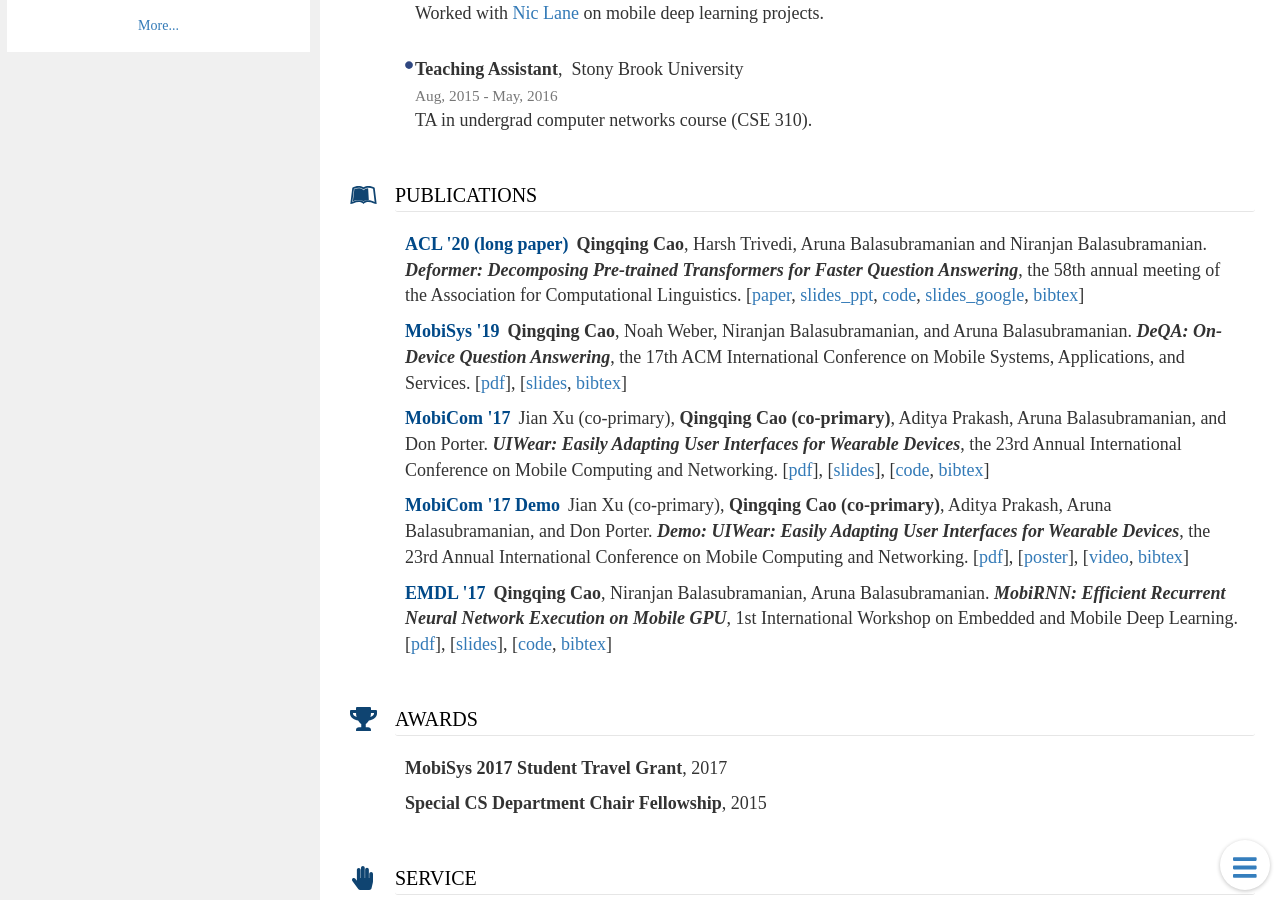
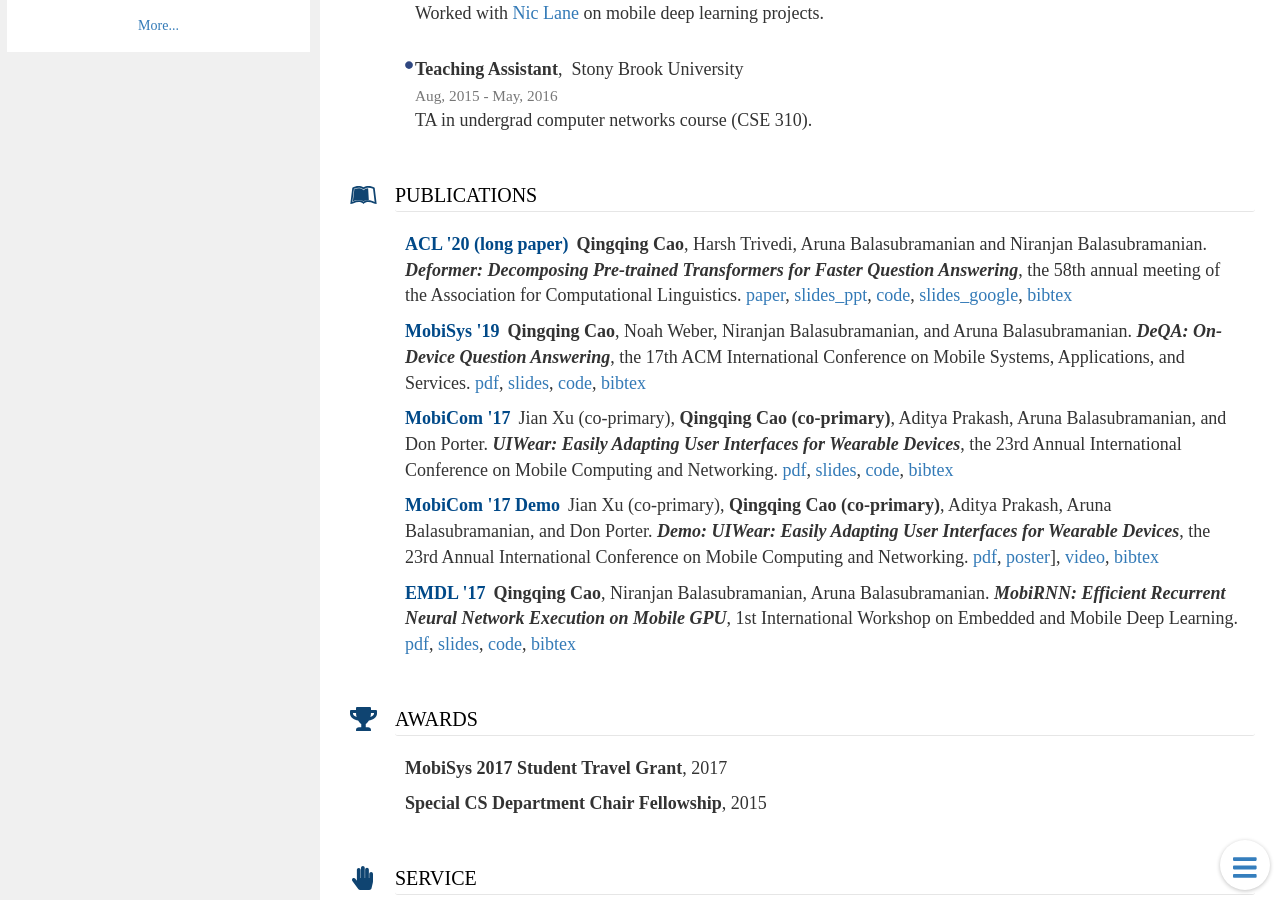
Before and after one commit to csarron/csarron.github.io, a Jekyll site: the page built from index.md, in a window 1280 px wide and 900 px high, scrolled down 799 px. Built offline with Jekyll 4.4.1, drawn with Linux system fonts in a browser that asks for light colours.

Commit message:
fix format

```diff
--- a/index.md
+++ b/index.md
@@ -97,35 +97,35 @@ pub:
           paper: "Deformer: Decomposing Pre-trained Transformers for Faster Question Answering"
           conference: the 58th annual meeting of the Association for Computational Linguistics.
           resource: >
-            [[paper](https://www.aclweb.org/anthology/2020.acl-main.411), [slides_ppt](/assets/deformer_slides.pptx), [code](https://github.com/StonyBrookNLP/deformer), [slides_google](https://docs.google.com/presentation/d/1TTjr8jSBfR4vQr_DiaXfnCEhwVq_OWPS6HPpn1aColQ), [bibtex](https://www.aclweb.org/anthology/2020.acl-main.411.bib)]
+            [paper](https://www.aclweb.org/anthology/2020.acl-main.411), [slides_ppt](/assets/deformer_slides.pptx), [code](https://github.com/StonyBrookNLP/deformer), [slides_google](https://docs.google.com/presentation/d/1TTjr8jSBfR4vQr_DiaXfnCEhwVq_OWPS6HPpn1aColQ), [bibtex](https://www.aclweb.org/anthology/2020.acl-main.411.bib)
         - id: deqa
           type: MobiSys '19
           author: <strong>Qingqing Cao</strong>, Noah Weber, Niranjan Balasubramanian, and Aruna Balasubramanian.
           paper: "DeQA: On-Device Question Answering"
           conference: the 17th ACM International Conference on Mobile Systems, Applications, and Services.
           resource: >
-            [[pdf](/assets/deqa.pdf)], [[slides](/assets/deqa_slides.pptx), [bibtex](/assets/deqa.bib)]
+            [pdf](/assets/deqa.pdf), [slides](/assets/deqa_slides.pptx), [code](https://github.com/SBUNetSys/DeQA), [bibtex](/assets/deqa.bib)
         - id: uiwear
           type: MobiCom '17
           author: Jian Xu (co-primary), <strong>Qingqing Cao (co-primary)</strong>, Aditya Prakash, Aruna Balasubramanian, and Don Porter.
           paper: "UIWear: Easily Adapting User Interfaces for Wearable Devices"
           conference: the 23rd Annual International Conference on Mobile Computing and Networking.
           resource: >
-            [[pdf](/assets/uiwear.pdf)], [[slides](/assets/uiwear_slides.pptx)], [[code](https://github.com/SBUNetSys/UIWear), [bibtex](/assets/uiwear.bib)]
+            [pdf](/assets/uiwear.pdf), [slides](/assets/uiwear_slides.pptx), [code](https://github.com/SBUNetSys/UIWear), [bibtex](/assets/uiwear.bib)
         - id: uiwear_demo
           type: MobiCom '17 Demo
           author: Jian Xu (co-primary), <strong>Qingqing Cao (co-primary)</strong>, Aditya Prakash, Aruna Balasubramanian, and Don Porter.
           paper: "Demo: UIWear: Easily Adapting User Interfaces for Wearable Devices"
           conference: the 23rd Annual International Conference on Mobile Computing and Networking.
           resource: >
-            [[pdf](/assets/uiwear_demo.pdf)], [[poster](/assets/uiwear_poster.pdf)], [[video](https://youtu.be/YEQ3HNeQnts), [bibtex](/assets/uiwear_demo.bib)]
+            [pdf](/assets/uiwear_demo.pdf), [poster](/assets/uiwear_poster.pdf)], [video](https://youtu.be/YEQ3HNeQnts), [bibtex](/assets/uiwear_demo.bib)
         - id: mobirnn
           type: EMDL '17
           author: <strong>Qingqing Cao</strong>, Niranjan Balasubramanian, Aruna Balasubramanian.
           paper: "MobiRNN: Efficient Recurrent Neural Network Execution on Mobile GPU"
           conference: 1st International Workshop on Embedded and Mobile Deep Learning.
           resource: >
-            [[pdf](/assets/mobirnn.pdf)], [[slides](/assets/mobirnn_slides.pptx)], [[code](https://github.com/SBUNetSys/MobiRNN-EMDL17), [bibtex](/assets/mobirnn.bib)]
+            [pdf](/assets/mobirnn.pdf), [slides](/assets/mobirnn_slides.pptx), [code](https://github.com/SBUNetSys/MobiRNN-EMDL17), [bibtex](/assets/mobirnn.bib)
 notable:
   - name: Awards
     style: fas fa-trophy
```
